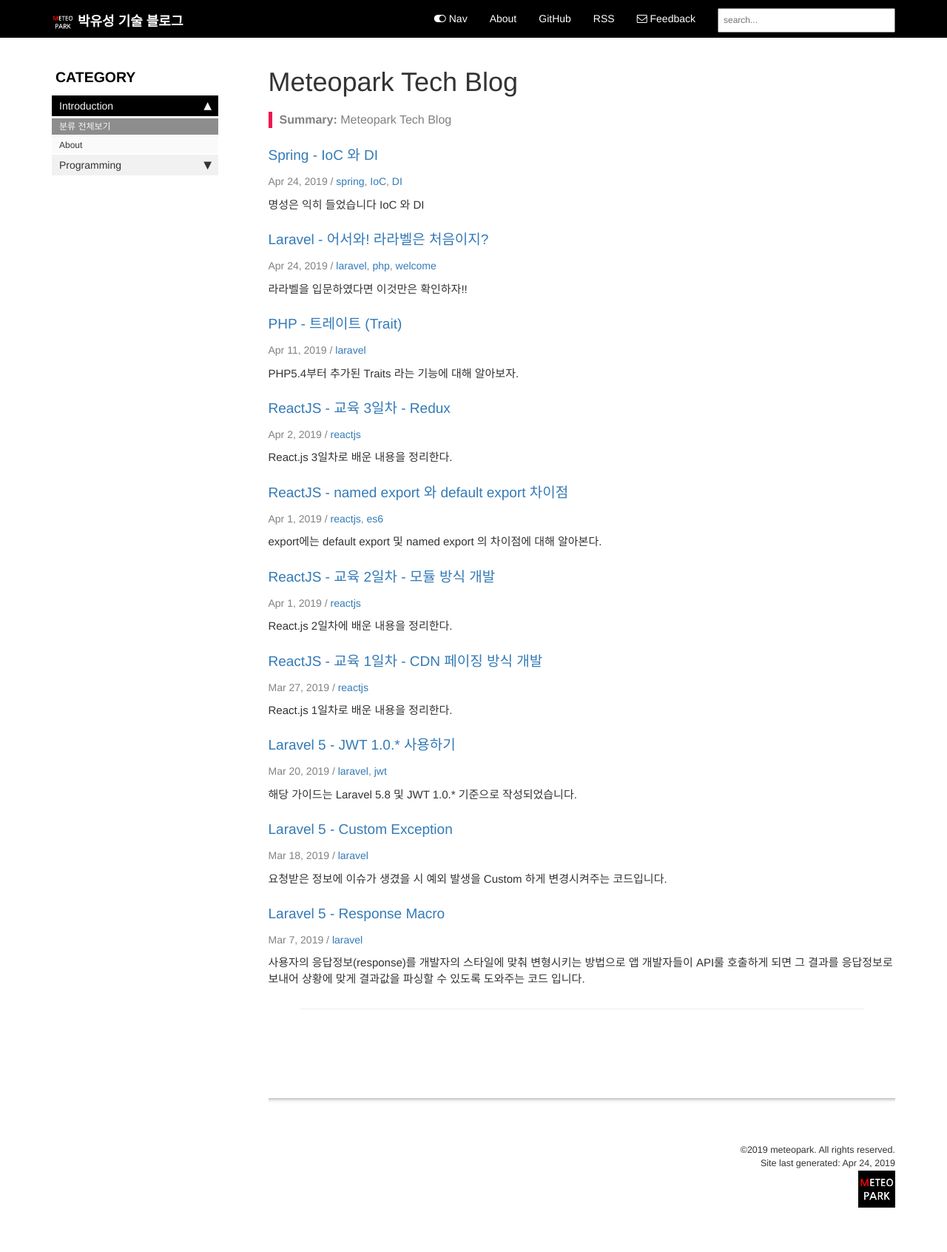
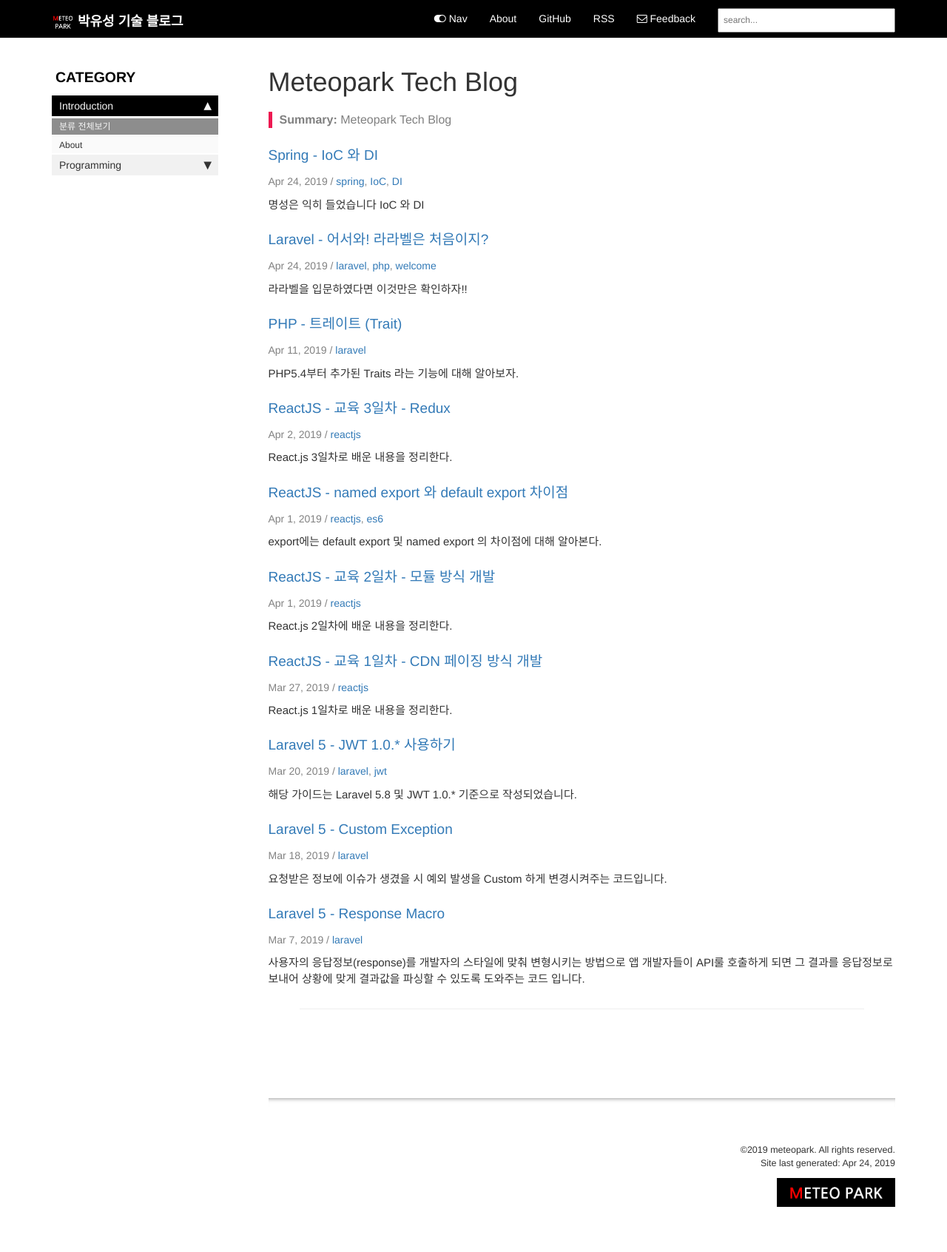
Before and after one commit to meteorpark/meteopark.github.io, a Jekyll site: the page built from index.md, in a window 1280 px wide. Shown: the whole page at 74% size. Built offline with Jekyll 4.4.1, drawn with Linux system fonts in a browser that asks for light colours; nearby versions of some CDN libraries; comment, search, counter and statistics services are not loaded.

Commit message:
footer logo change

```diff
--- a/_includes/footer.html
+++ b/_includes/footer.html
@@ -3,7 +3,7 @@
                 <div class="col-lg-12 footer">
                &copy;{{ site.time | date: "%Y"  }} {{site.company_name}}. All rights reserved. <br />
 {% if page.last_updated %}<span>Page last updated:</span> {{page.last_updated}}<br/>{% endif %} Site last generated: {{ site.time | date: "%b %-d, %Y"  }} <br />
-<p><img src="{{ "images/logo_middle.png" }}" alt="Company logo" width=50/></p>
+<p style="padding-top: 10px;"><img src="{{ "images/logo_horizontal.png" }}" alt="Company logo" width=160/></p>
                 </div>
             </div>
 </footer>
```
